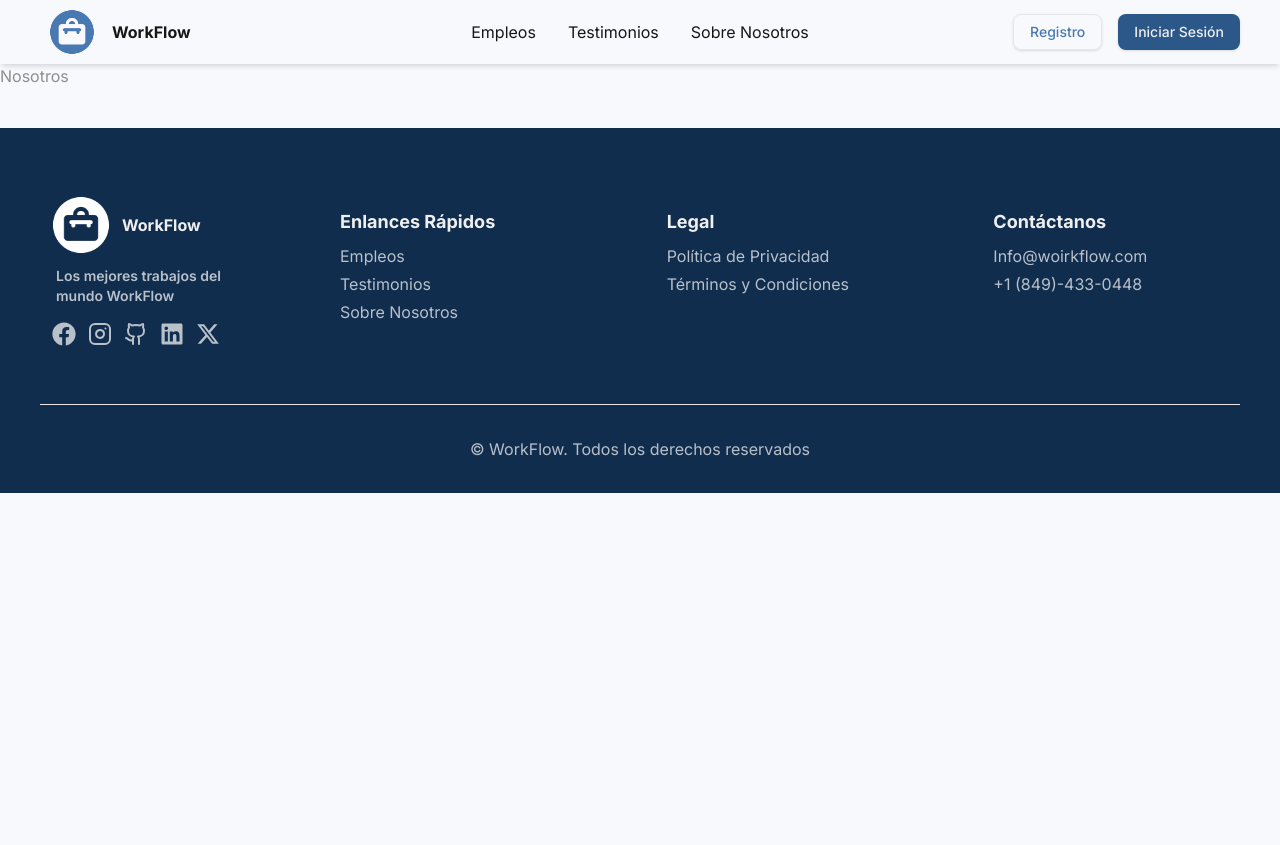
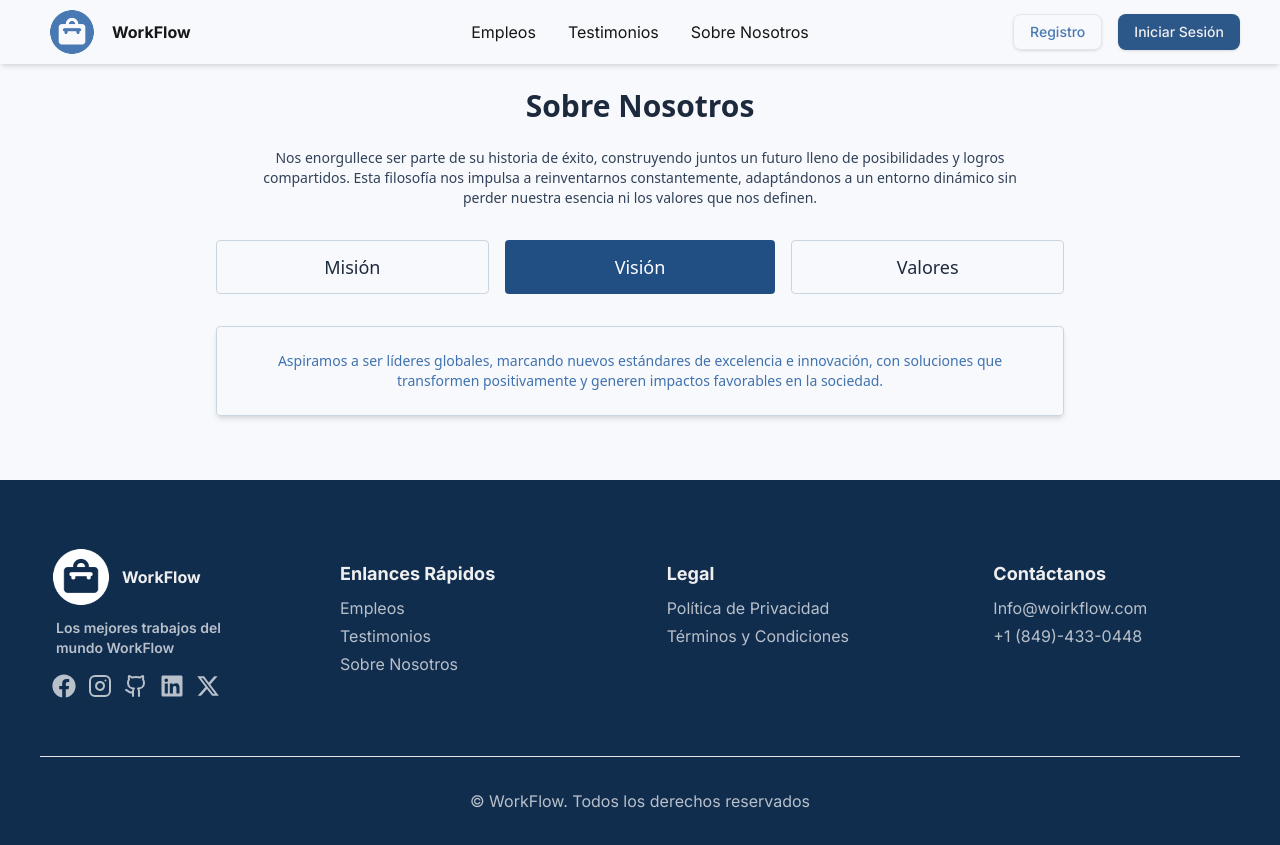
Before and after one commit to Ramerlinj/WorkFlow, a Next.js app in the folder workflow-app/: page /nosotros in a window 1280 px wide. Before the commit the page ends 800 px from the top, so only its background shows below. Built offline with nearby package versions, Linux system fonts and the light colour scheme.

Commit message:
pagina de nosotros

```diff
--- a/workflow-app/package.json
+++ b/workflow-app/package.json
@@ -9,6 +9,7 @@
     "lint": "next lint"
   },
   "dependencies": {
+    "@radix-ui/react-popover": "^1.1.11",
     "@radix-ui/react-slot": "^1.2.0",
     "class-variance-authority": "^0.7.1",
     "clsx": "^2.1.1",
--- a/workflow-app/src/app/nosotros/page.tsx
+++ b/workflow-app/src/app/nosotros/page.tsx
@@ -1,9 +1,86 @@
-function Nosotros() {
-    return (
-        <div className="">
-            <h1 className="text-secondary">Nosotros</h1>
-        </div>
-    )
-}
+'use client';
+import { useState } from 'react';
 
-export default Nosotros
+const SobreNosotros = () => {
+  const [activeTab, setActiveTab] = useState('vision');
+
+
+
+  const valores = [
+    'Excelencia',
+    'Colaboración',
+    'Integridad',
+    'Innovación',
+    'Liderazgo'
+  ];
+
+  return (
+    <div className="max-w-4xl mx-auto p-6 font-sans">
+      {/* Header */}
+      <div className="text-center mb-8">
+        <h1 className="text-3xl font-bold text-slate-800 mb-6">Sobre Nosotros</h1>
+
+        <p className="text-sm text-slate-700 mb-4 max-w-3xl mx-auto">
+          Nos enorgullece ser parte de su historia de éxito, construyendo juntos un futuro lleno de posibilidades y logros compartidos.
+          Esta filosofía nos impulsa a reinventarnos constantemente, adaptándonos a un entorno dinámico sin perder nuestra esencia ni
+          los valores que nos definen.
+        </p>
+      </div>
+
+      {/* Navigation tabs */}
+      <div className="flex justify-between gap-4 mb-8">
+        <button
+          className={`flex-1 py-3 px-4 text-lg font-medium rounded ${activeTab === 'mision' ? 'bg-button-primary text-white' : 'border border-slate-300 text-slate-800'}`}
+          onClick={() => setActiveTab('mision')}
+        >
+          Misión
+        </button>
+
+        <button
+          className={`flex-1 py-3 px-4 text-lg font-medium rounded ${activeTab === 'vision' ? 'bg-button-primary text-white' : 'border border-slate-300 text-slate-800'}`}
+          onClick={() => setActiveTab('vision')}
+        >
+          Visión
+        </button>
+
+        <button
+          className={`flex-1 py-3 px-4 text-lg font-medium rounded ${activeTab === 'valores' ? 'bg-button-primary text-white' : 'border border-slate-300 text-slate-800'}`}
+          onClick={() => setActiveTab('valores')}
+        >
+          Valores
+        </button>
+      </div>
+
+      {/* Content section */}
+      <div className="grid grid-cols-1 gap-6">
+        {activeTab === 'mision' && (
+          <div className="bg-button-primary text-white p-6 rounded shadow-md flex items-center">
+            <p className="text-sm">
+              Crear experiencias excepcionales que potencien el éxito de nuestros clientes, mediante soluciones innovadoras y de máxima calidad, generando constantemente valor y satisfacción con tecnología de vanguardia y compromiso con la calidad.
+            </p>
+          </div>
+        )}
+
+        {activeTab === 'vision' && (
+          <div className="border   border-slate-300 p-6 rounded shadow-md flex items-center">
+            <p className="text-sm text-tertiary text-center  ">
+              Aspiramos a ser líderes globales, marcando nuevos estándares de excelencia e innovación, con soluciones que transformen positivamente y generen impactos favorables en la sociedad.
+            </p>
+          </div>
+        )}
+
+        {activeTab === 'valores' && (
+          <div className=" text-white bg-button-primary p-6 rounded shadow-md flex flex-col justify-center">
+            <ul className="space-y-2">
+              {valores.map((valor, index) => (
+                <li key={index} className="text-center">{valor}</li>
+              ))}
+            </ul>
+          </div>
+        )}
+      </div>
+    </div>
+  );
+};
+
+export default SobreNosotros;
```
Also changed, not shown: 2 other files (tests, documents, lock files or other folders).
